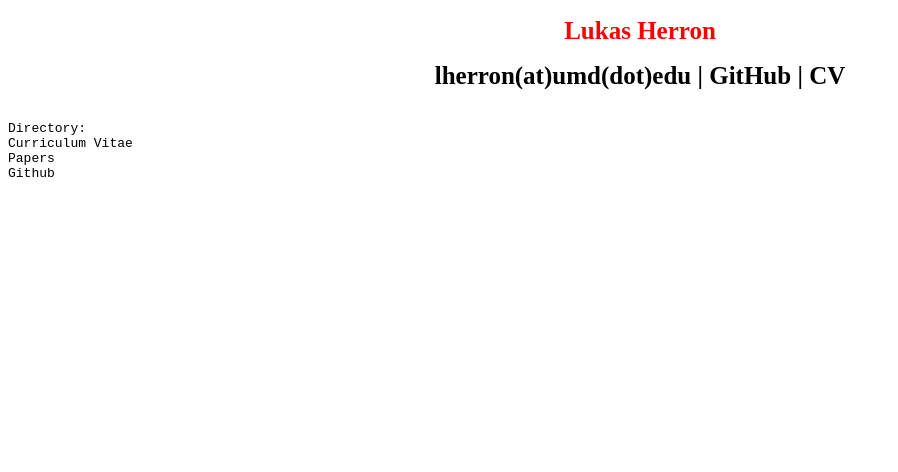
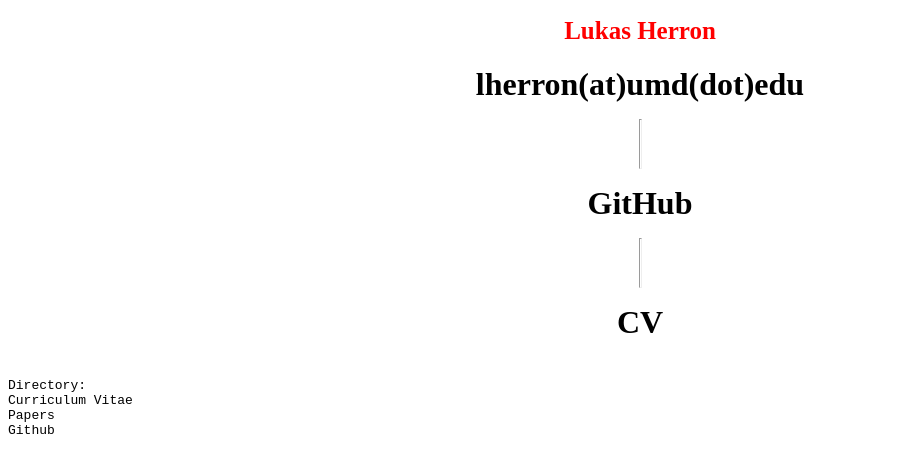
Before and after one commit to lherron2/website, a plain HTML site: page index.html in a window 1280 px wide. Shown: the whole page, without its empty margins (0-898 px from the left). Drawn offline with Linux system fonts and the light colour scheme.

Commit message:
changed horizontal rule

```diff
--- a/index.html
+++ b/index.html
@@ -3,7 +3,8 @@
 <body>
 
         <h1 style="text-align:center;color:red;font-size:25px">Lukas Herron</h1>
-        <h1 style="text-align:center;font-size:25px">lherron(at)umd(dot)edu | GitHub | CV </h1>
+        <h1 style="text-align:center">lherron(at)umd(dot)edu
+            <hr width="1" size="50" style="0 auto" /> GitHub <hr width="1" size="50" style="0 auto" /> CV </h1>
 
 
 <pre>
```
